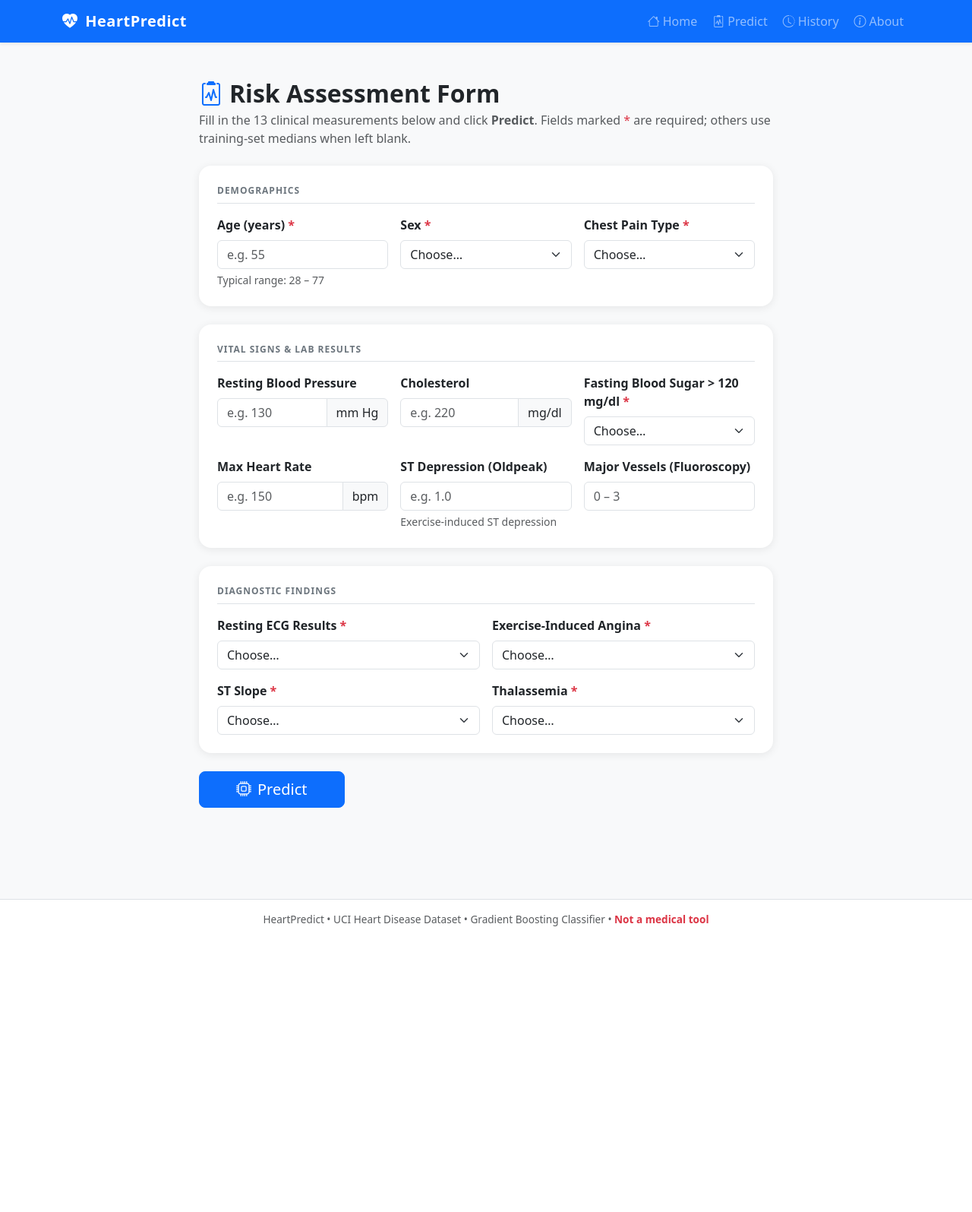
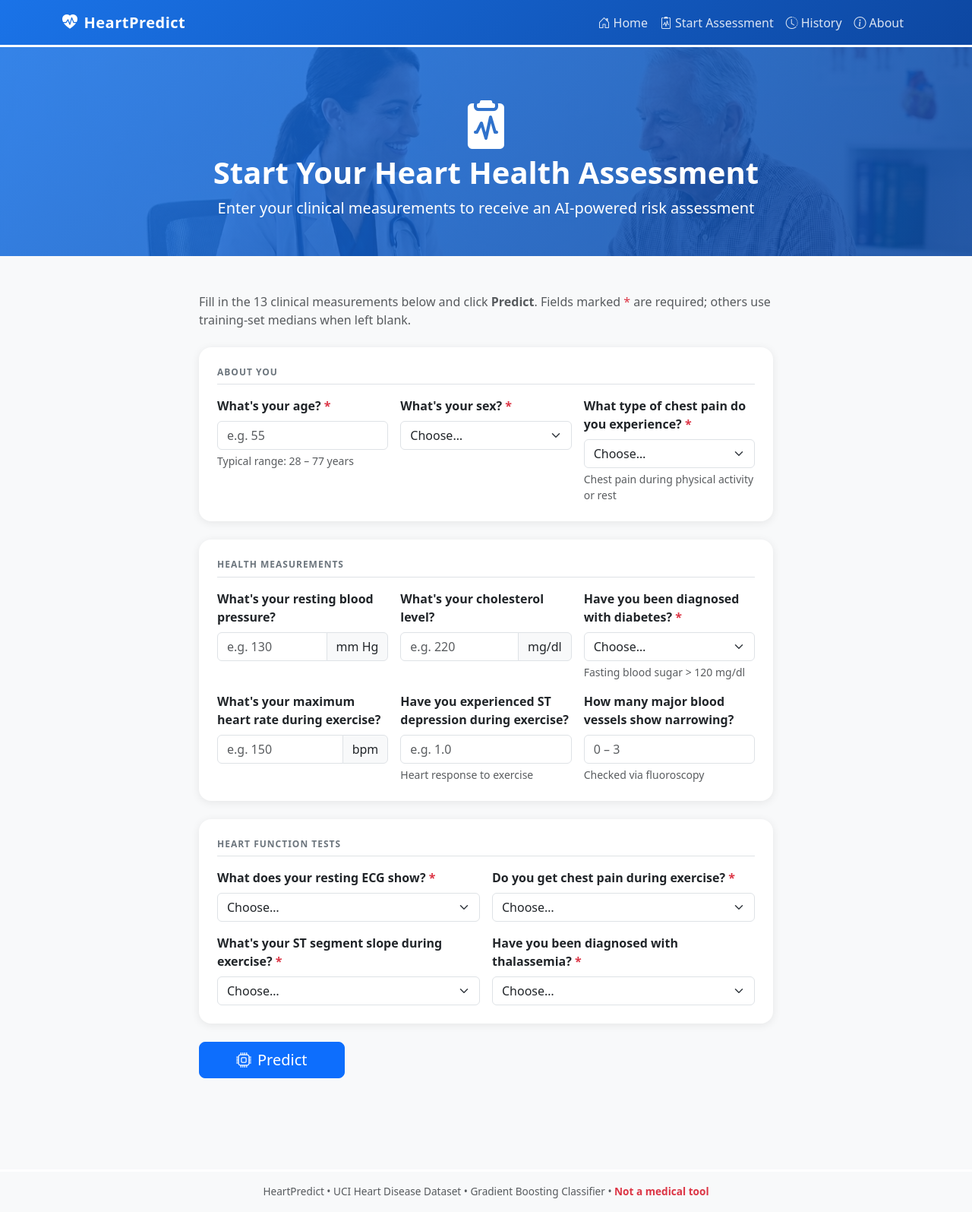
Before and after one commit to ssiinnddii/Heart-Disease-Intelligent-Predictor, a Flask app: template templates/predict.html in a window 1280 px wide. Shown: the whole page at 76% size. Before the commit the page ends 1219 px from the top, so only its background shows below. Run offline with Flask 3, Linux system fonts and the light colour scheme; the template is opened without the code that fills it: most values are stand-ins (such as "Sample title", 1, 10 or a date in 2020); parts of the project's set-up code (start-up, migrations or seed data) failed here and were passed over; some libraries are stand-ins or nearby versions.

Commit message:
made changes to the layout and updated the questions in the assessment

```diff
--- a/app.py
+++ b/app.py
@@ -31,7 +31,7 @@ import requests
 import joblib
 import numpy as np
 import pandas as pd
-import shap
+#import shap
 
 from flask import (Flask, jsonify, render_template, request,
                    redirect, url_for, flash)
@@ -39,9 +39,37 @@ from flask_sqlalchemy import SQLAlchemy
 
 
 def get_heart_news():
-    api_key = os.getenv("NEWS_API_KEY")  # set this in your environment
+    try:
+        import feedparser
+        rss_feeds = [
+            "https://www.medicalnewstoday/rss/category/heart-disease/rss.xml",
+            "https://feeds.feedburner.com/healthline/heart-disease"
+        ]
+
+        articles = []
+        for feed_url in rss_feeds:
+            try:
+                feed = feedparser.parse(feed_url)
+                for entry in feed.entries[:3]:
+                    articles.append({
+                        "title": entry.get("title", "Heart Health News"),
+                        "url": entry.get("link", "#"),
+                        "image": None,
+                        "description": entry.get("summary", "Read the latest update on heart health and cardiovascular research.")[:200],
+                        "source": feed.feed.get("title", "Health News"),
+                        "published_at": entry.get("published", "")[:10] if entry.get("published") else ""
+                    })
+            except Exception:
+                continue
+
+        if articles:
+            return articles[:6]
+    except ImportError:
+        pass
+
+    api_key = os.getenv("NEWS_API_KEY")
     if not api_key:
-        return []
+        return get_fallback_news()
 
     url = "https://newsapi.org/v2/everything"
     params = {
@@ -83,7 +111,61 @@ def get_heart_news():
         return cleaned_articles
 
     except requests.RequestException:
-        return []
+        return get_fallback_news()
+
+
+def get_fallback_news():
+    """Return curated heart health articles when no API is available."""
+    return [
+        {
+            "title": "Understanding Heart Disease: Risk Factors and Prevention",
+            "url": "https://www.cdc.gov/heartdisease/risk_factors.htm",
+            "image": "https://images.unsplash.com/photo-1559757175-5700dde675bc?w=600&h=400&fit=crop",
+            "description": "Learn about the major risk factors for heart disease and steps you can take to protect your heart health.",
+            "source": "CDC",
+            "published_at": "2024-01-15"
+        },
+        {
+            "title": "New Guidelines for Managing High Blood Pressure",
+            "url": "https://www.heart.org/en/health-topics/high-blood-pressure",
+            "image": "https://images.unsplash.com/photo-1576091160399-112ba8d25d1d?w=600&h=400&fit=crop",
+            "description": "American Heart Association releases updated guidelines for preventing and managing hypertension.",
+            "source": "American Heart Association",
+            "published_at": "2024-02-01"
+        },
+        {
+            "title": "The Role of Diet and Exercise in Heart Health",
+            "url": "https://www.nhlbi.nih.gov/health/heart-healthy-living",
+            "image": "https://images.unsplash.com/photo-1571019614242-c5c5dee9f50b?w=600&h=400&fit=crop",
+            "description": "Discover how lifestyle changes can significantly reduce your risk of developing heart disease.",
+            "source": "NHLBI",
+            "published_at": "2024-01-20"
+        },
+        {
+            "title": "Cholesterol and Heart Disease: What You Need to Know",
+            "url": "https://www.mayoclinic.org/diseases-conditions/high-blood-cholesterol",
+            "image": "https://images.unsplash.com/photo-1505576399279-565b52d4ac71?w=600&h=400&fit=crop",
+            "description": "Understanding cholesterol levels and how to manage them for better heart health.",
+            "source": "Mayo Clinic",
+            "published_at": "2024-02-10"
+        },
+        {
+            "title": "Warning Signs of Heart Attack You Shouldn't Ignore",
+            "url": "https://www.heart.org/en/health-topics/heart-attack",
+            "image": "https://images.unsplash.com/photo-1631815588090-d4bfec5b1ccb?w=600&h=400&fit=crop",
+            "description": "Know the warning signs of a heart attack and when to seek emergency medical care.",
+            "source": "American Heart Association",
+            "published_at": "2024-01-25"
+        },
+        {
+            "title": "The Connection Between Stress and Heart Health",
+            "url": "https://www.apa.org/topics/stress/body",
+            "image": "https://images.unsplash.com/photo-1499728603263-13726abce5fd?w=600&h=400&fit=crop",
+            "description": "Research shows how chronic stress can impact your cardiovascular system and what you can do about it.",
+            "source": "APA",
+            "published_at": "2024-02-05"
+        }
+    ]
 
 # ── app setup ──────────────────────────────────────────────────────────────
 app = Flask(__name__)
@@ -101,6 +183,7 @@ db = SQLAlchemy(app)
 # ── load model & metadata ─────────────────────────────────────────────────
 PIPELINE_PATH = BASE_DIR / "models" / "heart_disease_model.pkl"
 META_PATH     = BASE_DIR / "models" / "meta.json"
+DATA_PATH     = BASE_DIR / "heart_disease_uci.csv"
 
 pipeline = None   # loaded lazily on first request (faster startup)
 meta     = {}
@@ -164,26 +247,34 @@ def risk_label(prob: float) -> str:
 
 
 def parse_form(form_data: dict) -> pd.DataFrame:
-    """
-    Convert raw form/JSON values into a single-row DataFrame
-    that matches the feature names the pipeline was trained on.
-    """
-    _, m = get_pipeline()
+    pipe, m = get_pipeline()
     row = {}
 
-    # numeric fields
     for feat in m["numeric_features"]:
         raw = form_data.get(feat, "")
         try:
             row[feat] = float(raw)
         except (ValueError, TypeError):
-            row[feat] = np.nan     # imputer will fill with training median
+            row[feat] = np.nan
 
-    # categorical fields – keep as strings
     for feat in m["categorical_features"]:
-        row[feat] = str(form_data.get(feat, "")).strip()
+        raw = str(form_data.get(feat, "")).strip()
+        # Encode categorical string to numeric (0, 1, 2, ...) using meta categories
+        cats = m["categories"].get(feat, [])
+        if raw in cats:
+            row[feat] = cats.index(raw)
+        else:
+            row[feat] = -1  # Unknown category
 
-    return pd.DataFrame([row], columns=m["all_features"])
+    df = pd.DataFrame([row])
+
+    # Reorder columns to exactly match training order
+    if hasattr(pipe, "feature_names_in_"):
+        df = df[pipe.feature_names_in_]
+    else:
+        df = df[m["all_features"]]
+
+    return df
 
 
 # ── routes ────────────────────────────────────────────────────────────────
--- a/templates/base.html
+++ b/templates/base.html
@@ -13,11 +13,30 @@
         rel="stylesheet"/>
 
   <style>
-    /* ── global ── */
+    :root {
+      --primary-color: #1a73e8;
+      --primary-dark: #0d47a1;
+      --accent-red: #c62828;
+    }
     body { background: #f8f9fa; }
 
     /* ── navbar ── */
+    .navbar {
+      background: linear-gradient(135deg, var(--primary-color) 0%, var(--primary-dark) 100%);
+    }
     .navbar-brand { font-weight: 700; letter-spacing: .5px; }
+    .navbar-nav .nav-link {
+      font-weight: 500;
+      color: rgba(255,255,255,0.85);
+      padding: 0.6rem 1rem;
+      border-radius: 0.5rem;
+      transition: all 0.2s;
+    }
+    .navbar-nav .nav-link:hover,
+    .navbar-nav .nav-link.active {
+      background: rgba(255,255,255,0.2);
+      color: #fff;
+    }
 
     /* ── hero ── */
     .hero {
@@ -40,7 +59,7 @@
     .gauge-bar { height: 1.2rem; border-radius: .6rem; }
 
     /* ── footer ── */
-    footer { font-size: .85rem; }
+    footer { background: #fff; border-top: 3px solid #fff; font-size: .85rem; }
 
     /* ── form section headers ── */
     .section-header {
@@ -59,28 +78,29 @@
 </head>
 <body>
 
-<!-- ── navbar ── -->
-<nav class="navbar navbar-expand-lg navbar-dark bg-primary shadow-sm">
+<!-- ── single unified header ── -->
+<nav class="navbar navbar-expand-lg navbar-dark" style="border-bottom: 3px solid #fff;">
   <div class="container">
-    <a class="navbar-brand" href="{{ url_for('index') }}">
-      <i class="bi bi-heart-pulse-fill me-1"></i> HeartPredict
+    <a href="{{ url_for('index') }}" class="navbar-brand d-flex align-items-center gap-2">
+      <i class="bi bi-heart-pulse-fill"></i>
+      <span>HeartPredict</span>
     </a>
     <button class="navbar-toggler" type="button"
             data-bs-toggle="collapse" data-bs-target="#navMenu">
       <span class="navbar-toggler-icon"></span>
     </button>
     <div class="collapse navbar-collapse" id="navMenu">
-      <ul class="navbar-nav ms-auto gap-1">
+      <ul class="navbar-nav ms-auto">
         <li class="nav-item">
           <a class="nav-link {% if request.endpoint == 'index' %}active{% endif %}"
              href="{{ url_for('index') }}">
-            <i class="bi bi-house me-1"></i>Home
+            <i class="bi bi-house-door me-1"></i>Home
           </a>
         </li>
         <li class="nav-item">
           <a class="nav-link {% if request.endpoint == 'predict' %}active{% endif %}"
              href="{{ url_for('predict') }}">
-            <i class="bi bi-clipboard2-pulse me-1"></i>Predict
+            <i class="bi bi-clipboard2-pulse me-1"></i>Start Assessment
           </a>
         </li>
         <li class="nav-item">
@@ -120,7 +140,7 @@
 </main>
 
 <!-- ── footer ── -->
-<footer class="bg-white border-top py-3 text-center text-muted">
+<footer class="bg-light py-3 text-center text-muted" style="border-top: 3px solid #fff;">
   <div class="container">
     <p class="mb-0">
       HeartPredict &bull; UCI Heart Disease Dataset &bull; Gradient Boosting Classifier
--- a/templates/predict.html
+++ b/templates/predict.html
@@ -2,16 +2,37 @@
 {% block title %}HeartPredict – Predict{% endblock %}
 
 {% block extra_head %}
+  <style>
+    .hero-predict {
+      position: relative;
+      background: url("{{ url_for('static', filename='images/heart-bg.png') }}") center/cover no-repeat;
+      color: #fff;
+      padding: 4rem 0 3rem;
+    }
+    .hero-predict::before {
+      content: "";
+      position: absolute;
+      inset: 0;
+      background: linear-gradient(135deg, rgba(26, 115, 232, 0.85), rgba(13, 71, 161, 0.85));
+    }
+    .hero-predict .container { position: relative; z-index: 1; }
+  </style>
   <!-- HTMX – lets us submit the form and swap the result without a full page reload -->
   <script src="https://unpkg.com/htmx.org@1.9.10"></script>
 {% endblock %}
 
 {% block content %}
+<!-- Hero Section -->
+<div class="hero-predict">
+  <div class="container text-center">
+    <i class="bi bi-clipboard2-pulse-fill display-3 mb-3"></i>
+    <h1 class="fw-bold">Start Your Heart Health Assessment</h1>
+    <p class="lead mb-0">Enter your clinical measurements to receive an AI-powered risk assessment</p>
+  </div>
+</div>
+
 <div class="container py-5" style="max-width:780px">
 
-  <h2 class="fw-bold mb-1">
-    <i class="bi bi-clipboard2-pulse text-primary me-2"></i>Risk Assessment Form
-  </h2>
   <p class="text-muted mb-4">
     Fill in the 13 clinical measurements below and click <strong>Predict</strong>.
     Fields marked <span class="text-danger">*</span> are required; others use
@@ -35,21 +56,21 @@
 
     <!-- ── Section 1: Demographics ── -->
     <div class="card mb-4 p-4">
-      <div class="section-header">Demographics</div>
+      <div class="section-header">About You</div>
       <div class="row g-3">
 
         <div class="col-md-4">
           <label class="form-label fw-semibold" for="age">
-            Age (years) <span class="text-danger">*</span>
+            What's your age? <span class="text-danger">*</span>
           </label>
           <input type="number" class="form-control" id="age" name="age"
                  min="18" max="100" placeholder="e.g. 55" required />
-          <div class="form-text">Typical range: 28 – 77</div>
+          <div class="form-text">Typical range: 28 – 77 years</div>
         </div>
 
         <div class="col-md-4">
           <label class="form-label fw-semibold" for="sex">
-            Sex <span class="text-danger">*</span>
+            What's your sex? <span class="text-danger">*</span>
           </label>
           <select class="form-select" id="sex" name="sex" required>
             <option value="" disabled selected>Choose…</option>
@@ -61,7 +82,7 @@
 
         <div class="col-md-4">
           <label class="form-label fw-semibold" for="cp">
-            Chest Pain Type <span class="text-danger">*</span>
+            What type of chest pain do you experience? <span class="text-danger">*</span>
           </label>
           <select class="form-select" id="cp" name="cp" required>
             <option value="" disabled selected>Choose…</option>
@@ -69,6 +90,7 @@
               <option value="{{ opt }}">{{ opt }}</option>
             {% endfor %}
           </select>
+          <div class="form-text">Chest pain during physical activity or rest</div>
         </div>
 
       </div>
@@ -76,12 +98,12 @@
 
     <!-- ── Section 2: Vital Signs ── -->
     <div class="card mb-4 p-4">
-      <div class="section-header">Vital Signs &amp; Lab Results</div>
+      <div class="section-header">Health Measurements</div>
       <div class="row g-3">
 
         <div class="col-md-4">
           <label class="form-label fw-semibold" for="trestbps">
-            Resting Blood Pressure
+            What's your resting blood pressure?
           </label>
           <div class="input-group">
             <input type="number" class="form-control" id="trestbps" name="trestbps"
@@ -91,7 +113,7 @@
         </div>
 
         <div class="col-md-4">
-          <label class="form-label fw-semibold" for="chol">Cholesterol</label>
+          <label class="form-label fw-semibold" for="chol">What's your cholesterol level?</label>
           <div class="input-group">
             <input type="number" class="form-control" id="chol" name="chol"
                    min="0" max="700" placeholder="e.g. 220" />
@@ -101,7 +123,7 @@
 
         <div class="col-md-4">
           <label class="form-label fw-semibold" for="fbs">
-            Fasting Blood Sugar &gt; 120 mg/dl <span class="text-danger">*</span>
+            Have you been diagnosed with diabetes? <span class="text-danger">*</span>
           </label>
           <select class="form-select" id="fbs" name="fbs" required>
             <option value="" disabled selected>Choose…</option>
@@ -109,11 +131,12 @@
               <option value="{{ opt }}">{{ opt }}</option>
             {% endfor %}
           </select>
+          <div class="form-text">Fasting blood sugar &gt; 120 mg/dl</div>
         </div>
 
         <div class="col-md-4">
           <label class="form-label fw-semibold" for="thalch">
-            Max Heart Rate
+            What's your maximum heart rate during exercise?
           </label>
           <div class="input-group">
             <input type="number" class="form-control" id="thalch" name="thalch"
@@ -124,19 +147,20 @@
 
         <div class="col-md-4">
           <label class="form-label fw-semibold" for="oldpeak">
-            ST Depression (Oldpeak)
+            Have you experienced ST depression during exercise?
           </label>
           <input type="number" step="0.1" class="form-control" id="oldpeak"
                  name="oldpeak" min="-5" max="7" placeholder="e.g. 1.0" />
-          <div class="form-text">Exercise-induced ST depression</div>
+          <div class="form-text">Heart response to exercise</div>
         </div>
 
         <div class="col-md-4">
           <label class="form-label fw-semibold" for="ca">
-            Major Vessels (Fluoroscopy)
+            How many major blood vessels show narrowing?
           </label>
           <input type="number" class="form-control" id="ca" name="ca"
                  min="0" max="3" placeholder="0 – 3" />
+          <div class="form-text">Checked via fluoroscopy</div>
         </div>
 
       </div>
@@ -144,12 +168,12 @@
 
     <!-- ── Section 3: Diagnostic ── -->
     <div class="card mb-4 p-4">
-      <div class="section-header">Diagnostic Findings</div>
+      <div class="section-header">Heart Function Tests</div>
       <div class="row g-3">
 
         <div class="col-md-6">
           <label class="form-label fw-semibold" for="restecg">
-            Resting ECG Results <span class="text-danger">*</span>
+            What does your resting ECG show? <span class="text-danger">*</span>
           </label>
           <select class="form-select" id="restecg" name="restecg" required>
             <option value="" disabled selected>Choose…</option>
@@ -161,7 +185,7 @@
 
         <div class="col-md-6">
           <label class="form-label fw-semibold" for="exang">
-            Exercise-Induced Angina <span class="text-danger">*</span>
+            Do you get chest pain during exercise? <span class="text-danger">*</span>
           </label>
           <select class="form-select" id="exang" name="exang" required>
             <option value="" disabled selected>Choose…</option>
@@ -173,7 +197,7 @@
 
         <div class="col-md-6">
           <label class="form-label fw-semibold" for="slope">
-            ST Slope <span class="text-danger">*</span>
+            What's your ST segment slope during exercise? <span class="text-danger">*</span>
           </label>
           <select class="form-select" id="slope" name="slope" required>
             <option value="" disabled selected>Choose…</option>
@@ -185,7 +209,7 @@
 
         <div class="col-md-6">
           <label class="form-label fw-semibold" for="thal">
-            Thalassemia <span class="text-danger">*</span>
+            Have you been diagnosed with thalassemia? <span class="text-danger">*</span>
           </label>
           <select class="form-select" id="thal" name="thal" required>
             <option value="" disabled selected>Choose…</option>
```
Also changed, not shown: models/meta.json (+5 -5 lines), templates/index.html (+0 -41 lines), instance/predictions.db, static/images/heart-bg.png (added).
